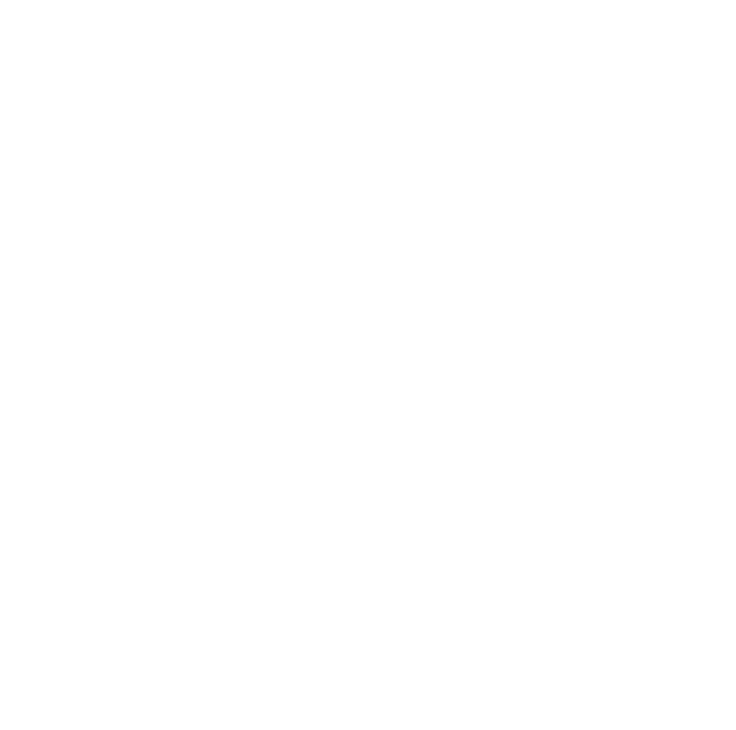
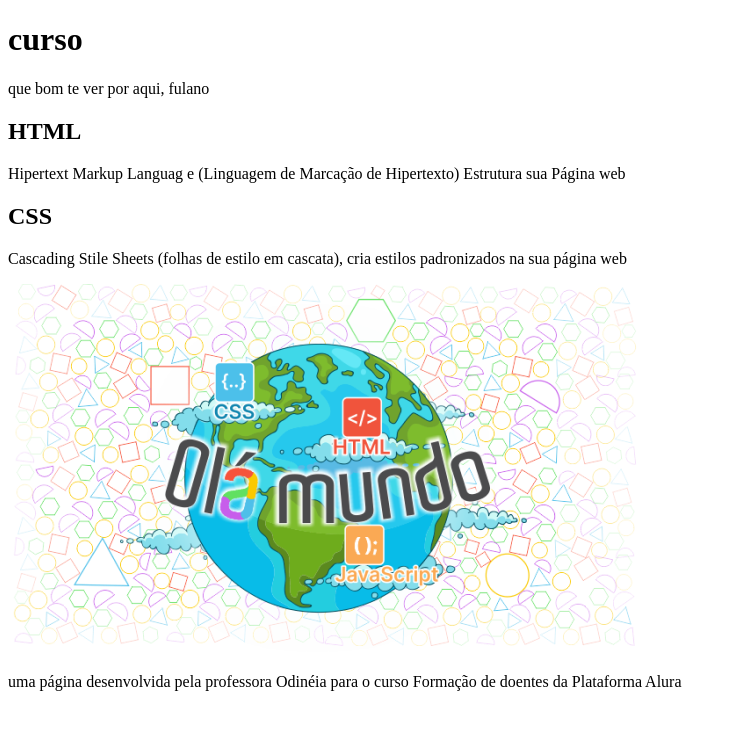
Before and after one commit to profodineia/curso, a plain HTML site: page index.html in a window 1280 px wide. Shown: the whole page, without its empty margins (0-736 px from the left). Drawn offline with Linux system fonts and the light colour scheme.

Commit message:
Finalizando a página html

```diff
--- a/index.html
+++ b/index.html
@@ -6,6 +6,26 @@
     <title>cuso html</title>
 </head>
 <body>
+   <heaer>
+    <h1>curso</h1>
+    <p>que bom te ver por aqui, fulano</p>
+
+   </heaer>
+
+   <section>
+    <h2>HTML</h2>
+    <P>Hipertext Markup Languag e (Linguagem de Marcação de Hipertexto) Estrutura sua Página web</P>
+
+    <h2>CSS</h2>
+    <P>Cascading Stile Sheets (folhas de estilo em cascata), cria estilos padronizados na sua página web</P>
+    <img src="imagem/Olá Mundo.png"
+
+   </section>
+
+   <footer>
+    <p>uma página desenvolvida pela professora Odinéia para o curso Formação de doentes da Plataforma Alura</p>
+
+
+   </footer>
 
 </body>
-</html>
```
Also changed, not shown: imagem/Olá Mundo.png (added).
